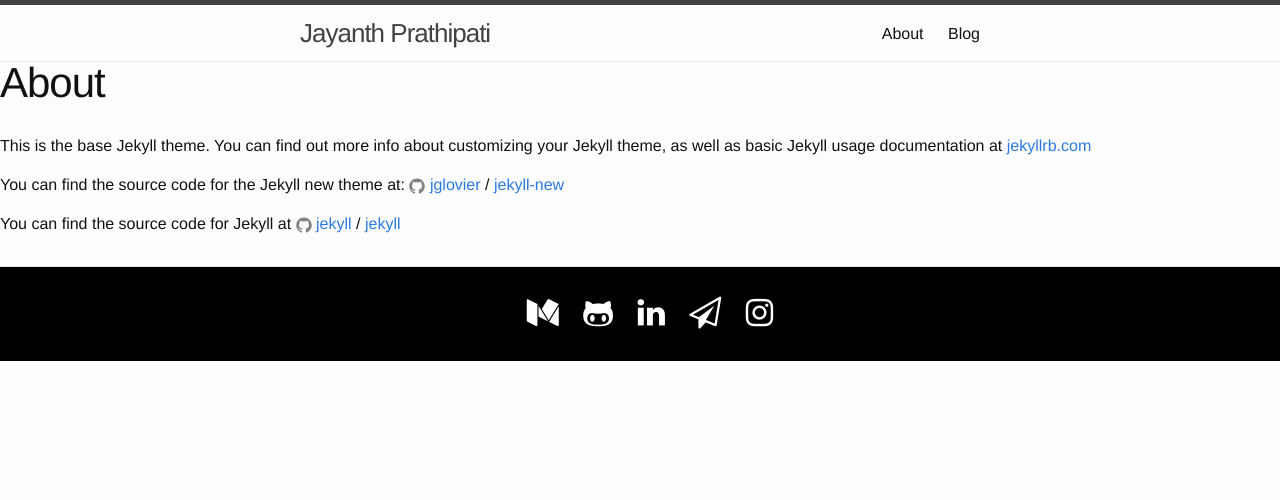
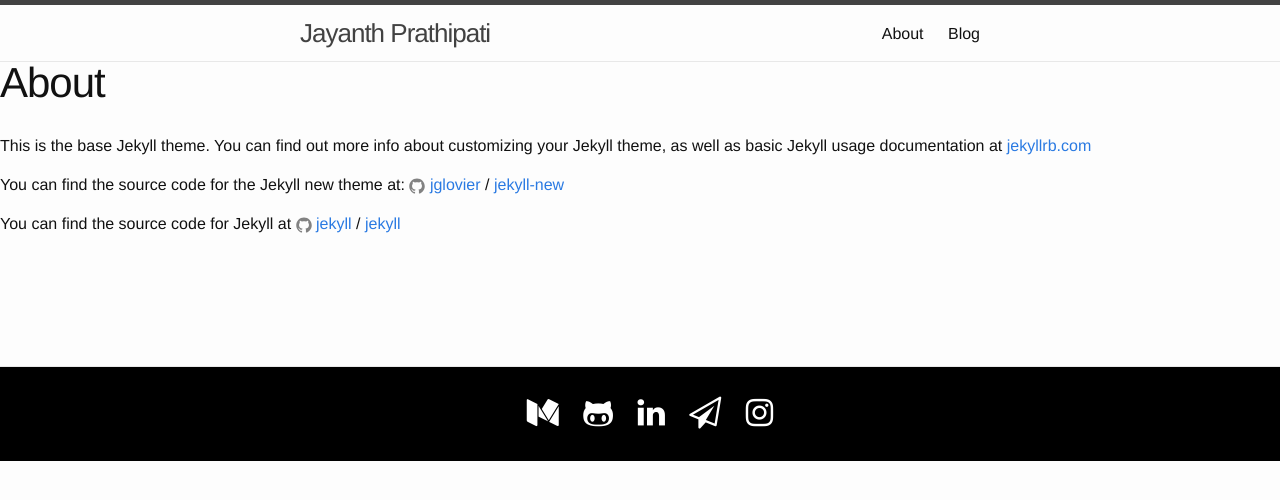
Before and after one commit to jayprat95/jayprat95.github.io, a Jekyll site: the page built from about.md, in a window 1280 px wide. Shown: the top 500 px of the page. Built offline with Jekyll 4.4.1, drawn with Linux system fonts in a browser that asks for light colours; nearby versions of some CDN libraries.

Commit message:
added project cards

```diff
--- a/_layouts/default.html
+++ b/_layouts/default.html
@@ -3,10 +3,14 @@
 
   {% include head.html %}
 
-  <body>
+  <body style="	min-height:100%;
+	position:relative;">
 
     {% include header.html %}
-    {{ content }}
+    <div style="padding-bottom:100px; /* Height of the footer element */">
+    	{{ content }}
+    </div>
+
     {% include footer.html %}
 
   </body>
--- a/index.html
+++ b/index.html
@@ -33,9 +33,9 @@
       {% for post in site.posts %}
           <a class="card" href="{{ post.url | prepend: site.baseurl }}">
             <img src="../img/{{ post.banner_img }}" width="512" height="250" alt="" />
-            <h3>{{ project.name }}</h3>
+            <h3>{{ post.name }}</h3>
             <p>
-            {{ project.desc }}
+            {{ post.desc }}
             </p>
           </a>
       {% endfor %}
```
Also changed, not shown: 9 other files.
